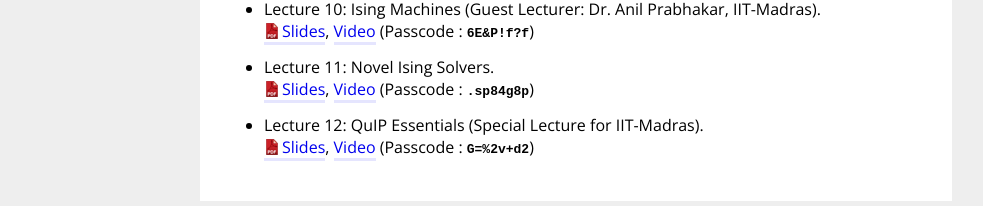
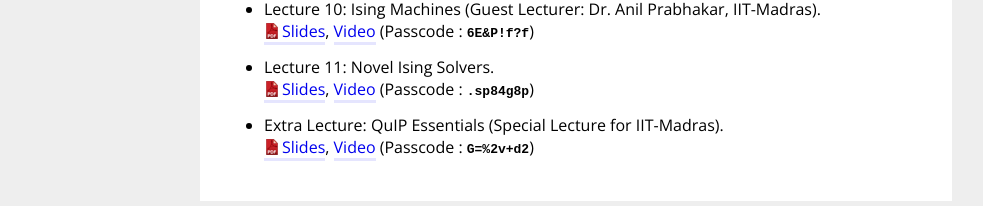
Before and after one commit to bernalde/QuIP, a Jekyll site: the page built from lecture.md, in a window 1280 px wide. Shown: the part 740-946 px from the top of the page, without its empty margins (64-1047 px from the left). Built offline with Jekyll 4.4.1, drawn with Linux system fonts in a browser that asks for light colours.

Commit message:
Changing name special lecture

```diff
--- a/lecture.md
+++ b/lecture.md
@@ -69,7 +69,7 @@ Here you can access all the lecture slides and videos.
 [Video](https://cmu.zoom.us/rec/share/B697RHzL0wXG-adyOzBSv-gNbhC9pYTclFFXSnj8V8xgy8CEDzES2mxVNxnjpxtz.pVWEuw0iXQt5ybvG)
 (Passcode : <kbd><strong>.sp84g8p</strong></kbd>)
 
-- Lecture 12: QuIP Essentials (Special Lecture for IIT-Madras).<br>
-<a href="slides/47-779 Lecture 12 - QuIPEssentials.pdf" download>Slides</a>,
+- Extra Lecture: QuIP Essentials (Special Lecture for IIT-Madras).<br>
+<a href="slides/47-779 Lecture X - QuIPEssentials.pdf" download>Slides</a>,
 [Video](https://cmu.zoom.us/rec/share/R3_68iVlFtMYOCXoFoY3n-NKov1UTUCDf7vaWrQP6ly5Xas-PkUnSNnh_cucuIoT.phUTZSOuV6xEC9-V)
 (Passcode : <kbd><strong>G=%2v+d2</strong></kbd>)
```
Also changed, not shown: 1 other file.
